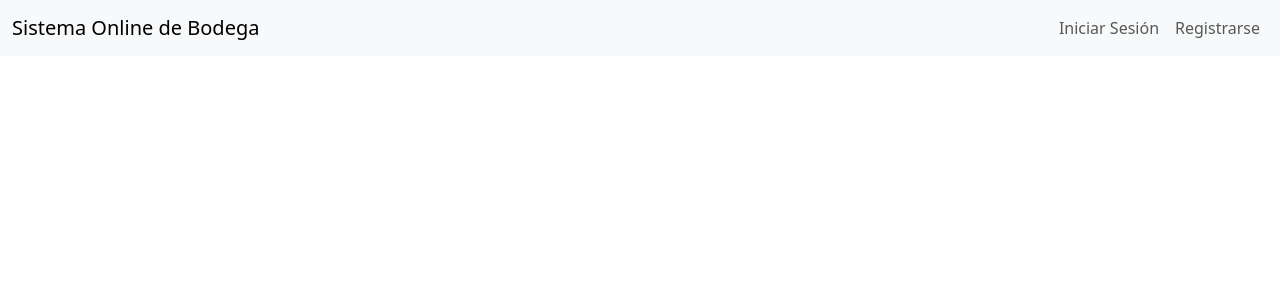
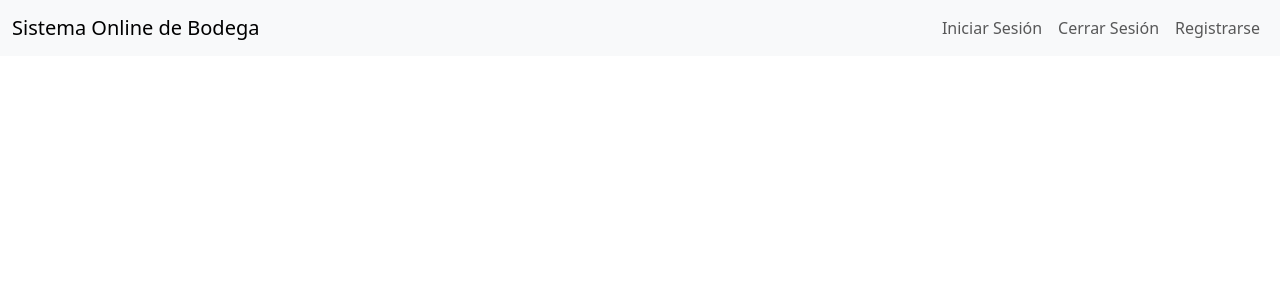
Before and after one commit to Seka322/Modulo-de-Compras, a Django app: template compras/templates/index.html in a window 1280 px wide. Shown: the top 300 px of the page. Run offline with Django 5.2, Linux system fonts and the light colour scheme; the template is opened without the code that fills it, so the values that code supplies are empty; some libraries are stand-ins or nearby versions.

Commit message:
Agregar cerrar sesion en navbar

```diff
--- a/compras/templates/navbar.html
+++ b/compras/templates/navbar.html
@@ -16,6 +16,10 @@
 				</li>
 
 				<li class="nav-item">
+					<a class="nav-link" href="{% url 'cerrar-sesion' %}">Cerrar Sesión</a>
+				</li>
+
+				<li class="nav-item">
 					<a class="nav-link" href="{% url 'registro' %}">Registrarse</a>
 				</li>
 			{% endif %}
```
